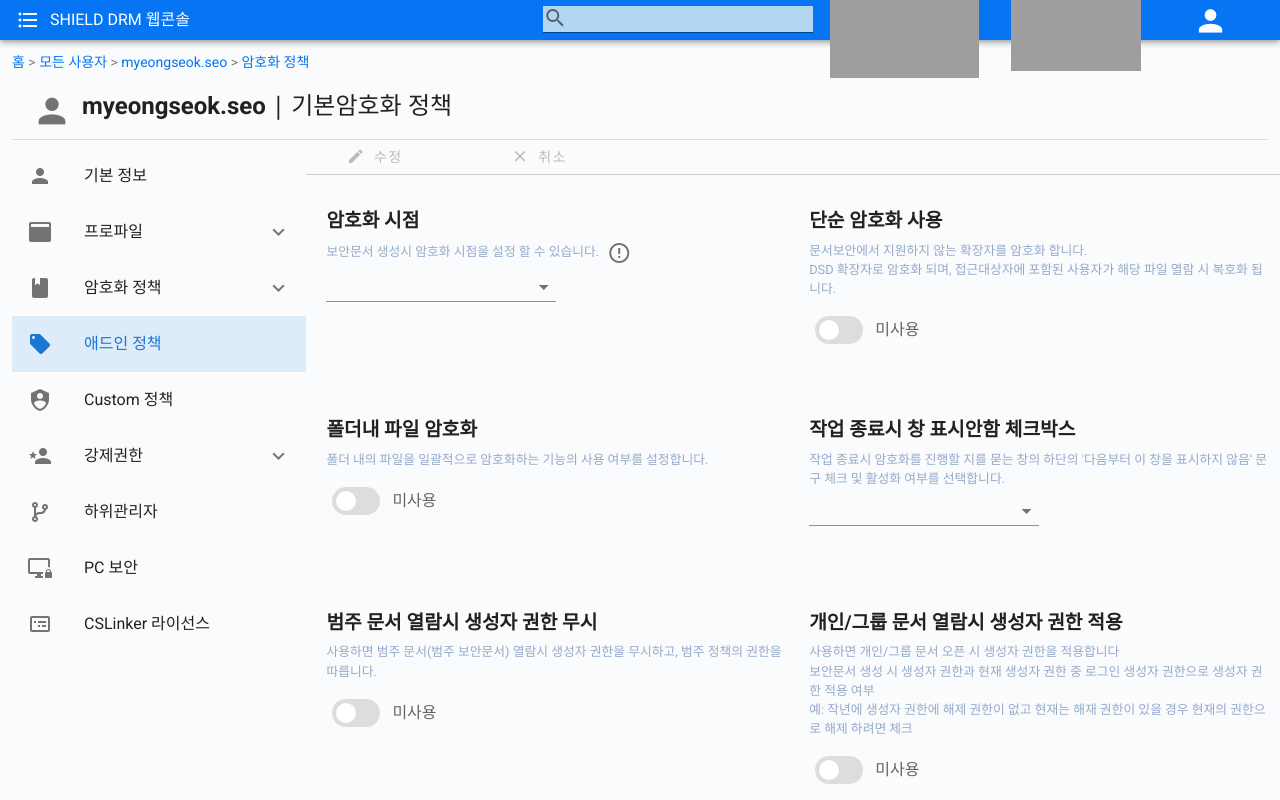
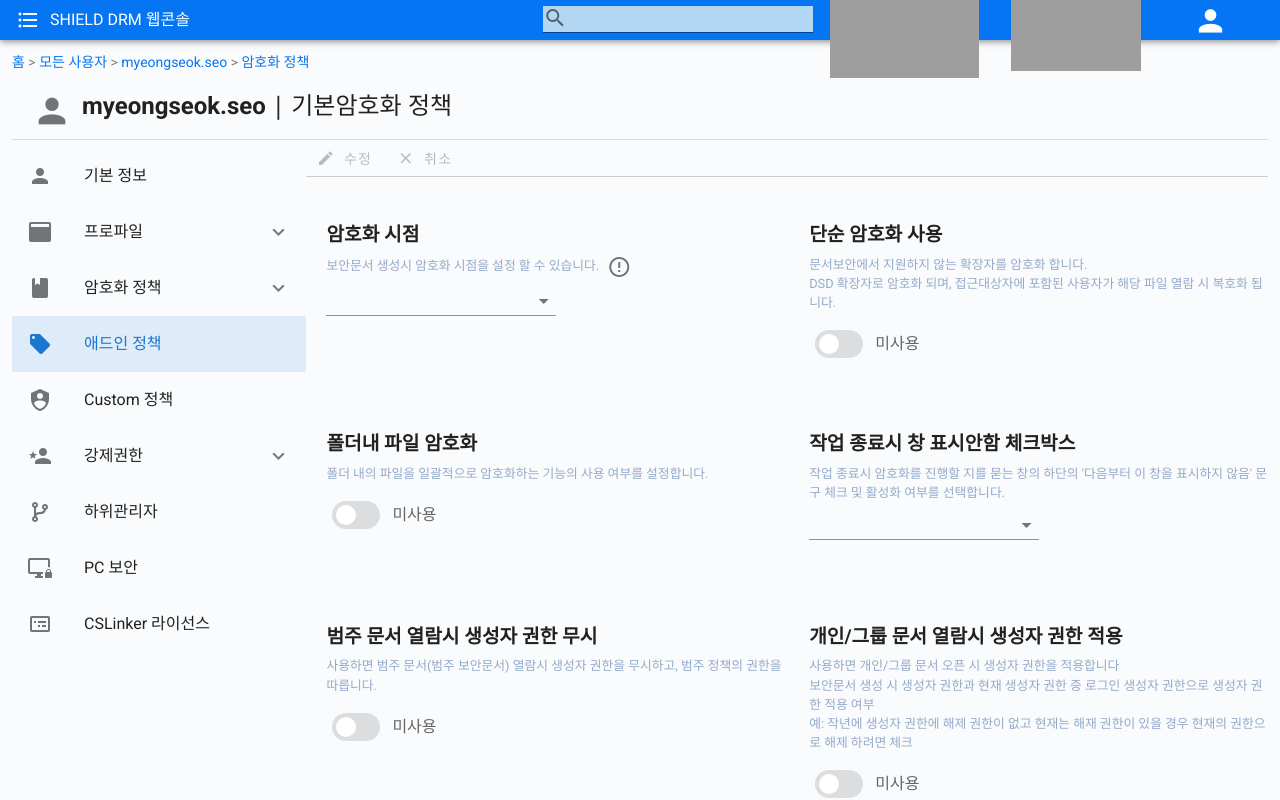
Before and after one commit to woo-da-young/cs_console_demo, a Vue app: page /#/ in a window 1280 px wide. Shown: the top 800 px of the page. Built offline with nearby package versions, Linux system fonts and the light colour scheme; grey boxes are pictures that could not be loaded.

Commit message:
수정, 취소 버튼 레이아웃 맞춤

```diff
--- a/src/Home.vue
+++ b/src/Home.vue
@@ -208,19 +208,18 @@
 
         <!-- 메인 화면 -->
         <div style="width: calc(100vw - 300px);">
-          <v-row style="border-bottom: 1px solid #ccc; padding-top:10px;">
-             <v-col cols="2" style="padding: 0;">
+          <v-row style="border-bottom: 1px solid #ccc; margin:0; padding:0">
+             <v-col cols="1" style="padding: 0;">
                   <v-btn text width="100%" style="display:block" v-if="disabledBtn" @click="snackbar = true;disabledBtn = false" ><v-icon left>mdi-pencil</v-icon>수정</v-btn>
                   <v-btn text width="100%" style="display:block" v-else disabled ><v-icon left>mdi-pencil</v-icon>수정</v-btn>
                   <v-snackbar v-model="snackbar" dark color="#333">저장되었습니다.
                     <template v-slot:action="{ attrs }"><v-btn color="#47B8F5" text v-bind="attrs" @click="snackbar = false" >닫기</v-btn></template>
                   </v-snackbar>
                 </v-col>
-                <v-col cols="2" style="padding: 0">
+                <v-col cols="1" style="padding: 0">
                   <v-btn text width="100%" style="display:block" v-if="disabledBtn" @click="disabledBtn = false;select=false;"><v-icon left>mdi-close</v-icon>취소</v-btn>
                   <v-btn text width="100%" style="display:block" v-else disabled><v-icon left>mdi-close</v-icon>취소</v-btn>
                 </v-col>
-
           </v-row>
           <!-- 1번째 줄 -->
           <v-row class="contents_layout">
```
